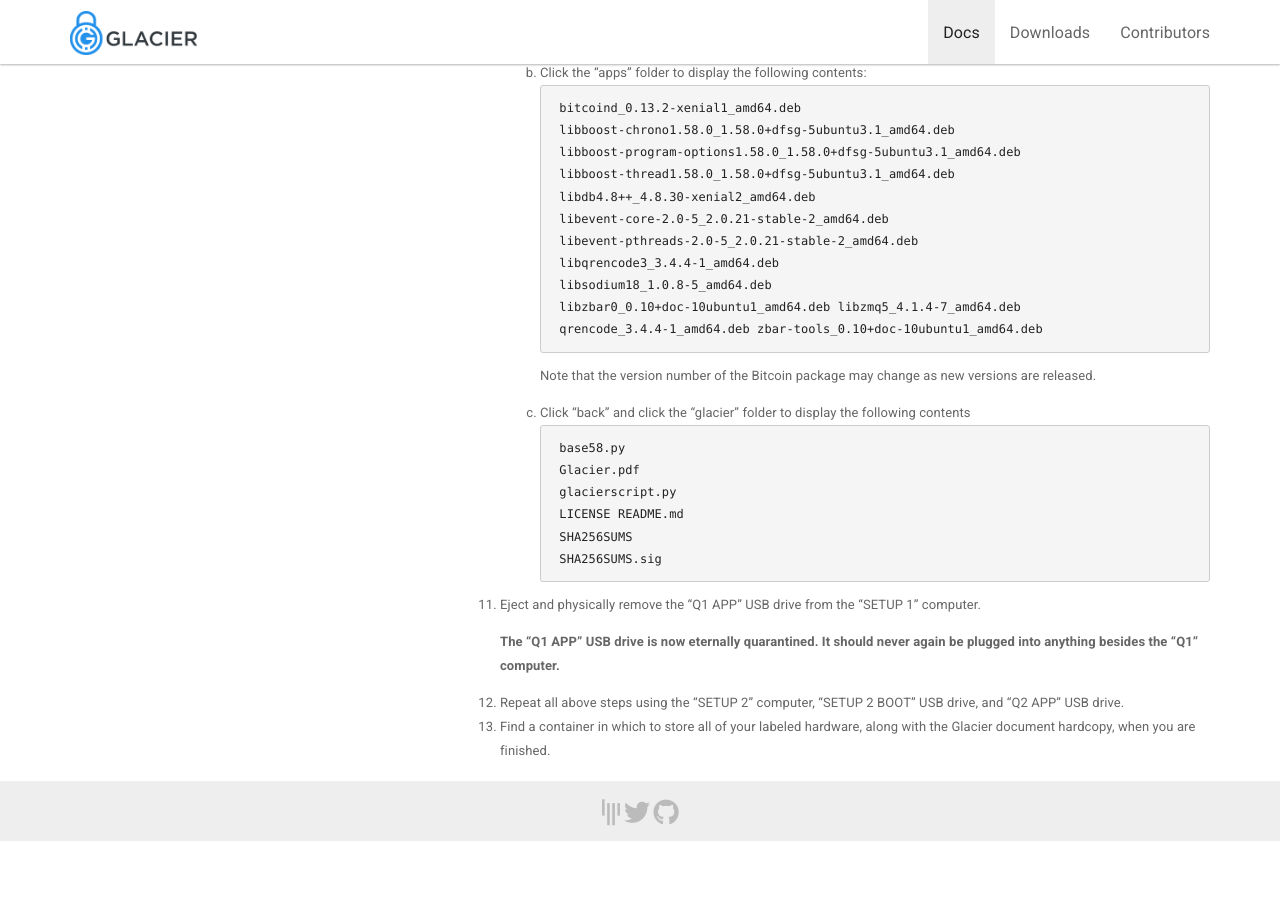
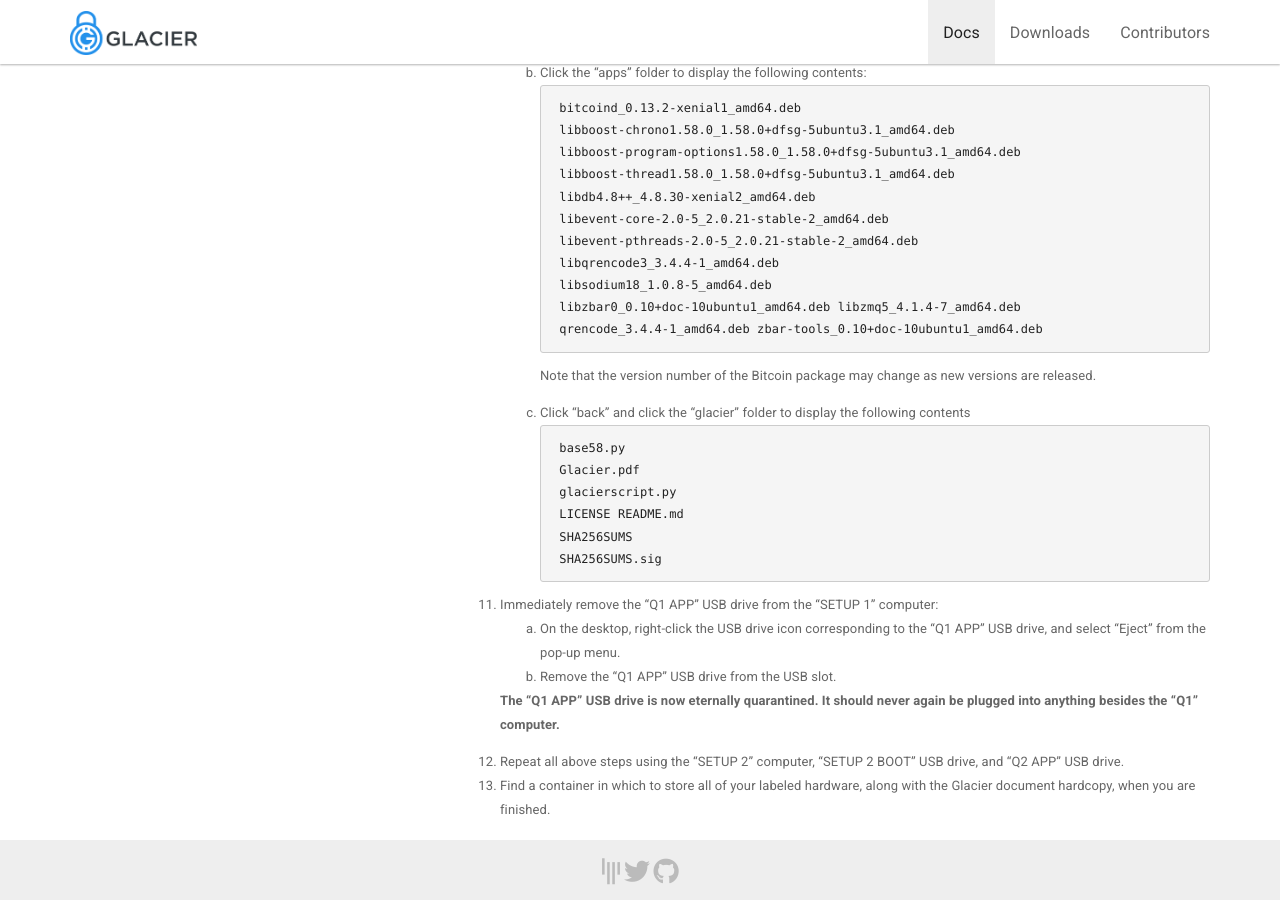
Before and after one commit to GlacierProtocol/glacierprotocol.github.io, a Jekyll site: the page built from _docs/setup/create-app-usb.md, in a window 1280 px wide and 900 px high, scrolled down 2731 px. Built offline with Jekyll 4.4.1, drawn with Linux system fonts in a browser that asks for light colours; nearby versions of some CDN libraries; before the commit the page ends 3572 px from its top, so only the background shows below that.

Commit message:
Step detail added
Matches previous section

````diff
--- a/_docs/setup/create-app-usb.md
+++ b/_docs/setup/create-app-usb.md
@@ -162,7 +162,10 @@ export) and zbar-tools (QR code reading for quarantined data import) software:
         SHA256SUMS
         SHA256SUMS.sig
         ```
-8. Eject and physically remove the "Q1 APP" USB drive from the "SETUP 1" computer.
+8. Immediately remove the "Q1 APP" USB drive from the “SETUP 1” computer:
+    1. On the desktop, right-click the USB drive icon corresponding to the “Q1 APP” USB
+    drive, and select “Eject” from the pop-up menu.
+    2. Remove the "Q1 APP" USB drive from the USB slot.
 
     **The "Q1 APP" USB drive is now eternally quarantined. It should never again be
     plugged into anything besides the "Q1" computer.**
````
